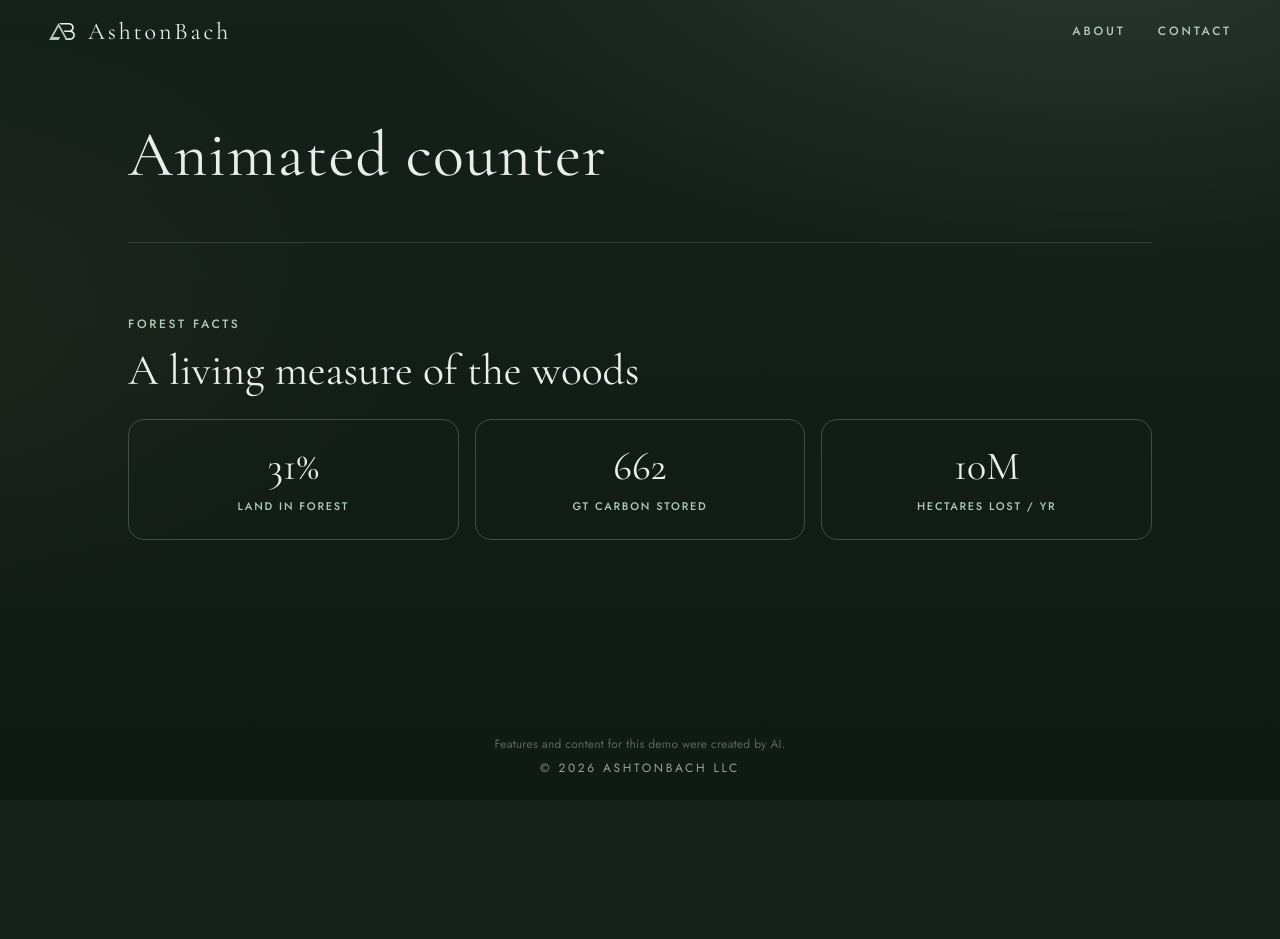
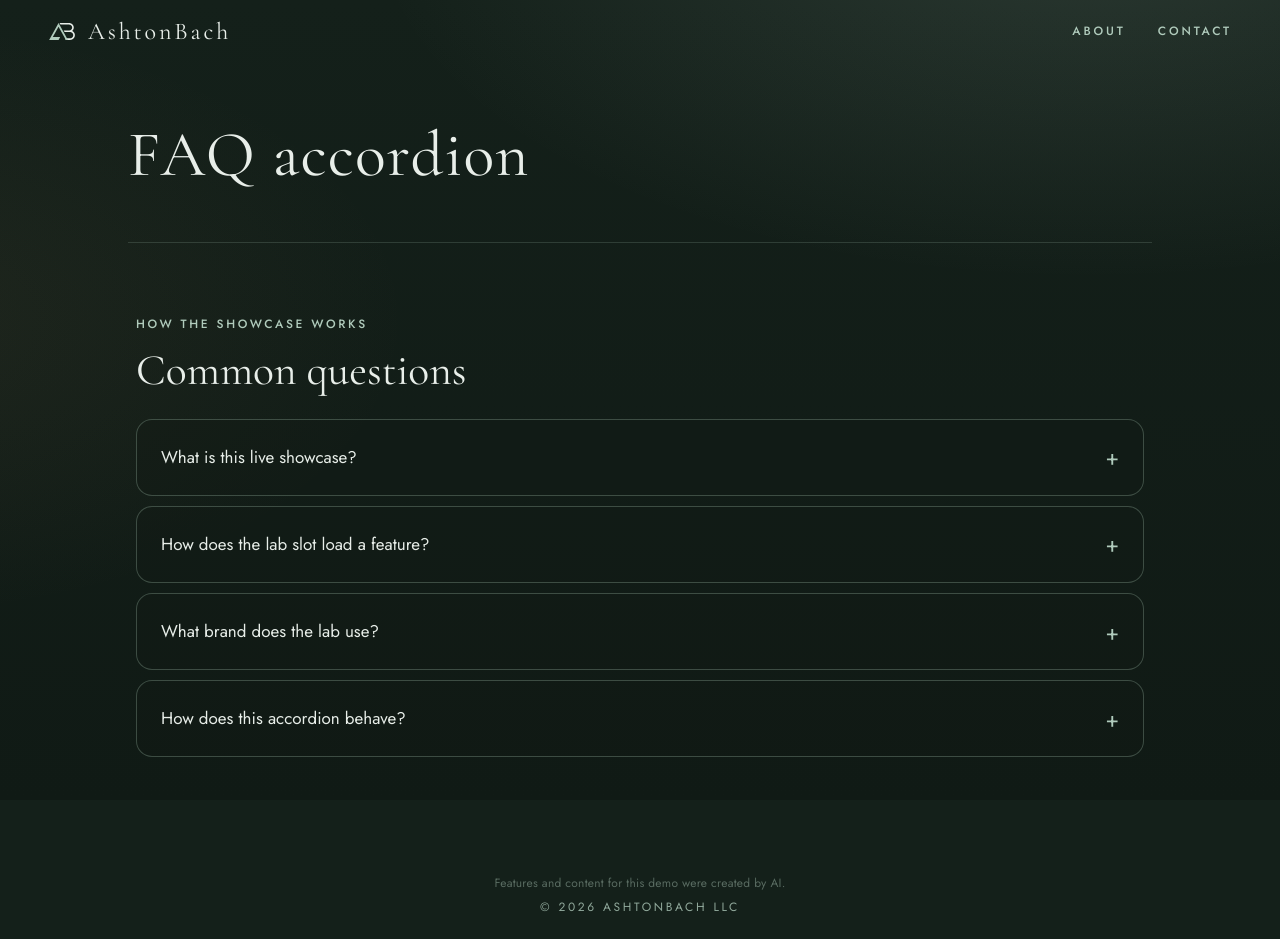
Before and after one commit to ashtonbach/agent-showcase, a Next.js app: page / in a window 1280 px wide. Before the commit the page ends 800 px from the top, so only its background shows below. Built offline with nearby package versions, Linux system fonts and the light colour scheme.

Commit message:
Coder: FAQ accordion (showcase v2) (#101)
Merged by Priya Raman (AI reviewer) after REVIEW: APPROVE 3dd8be5.

```diff
--- a/app/lab/animated-counter/index.tsx
+++ /dev/null
@@ -1,77 +0,0 @@
-"use client";
-
-import { useEffect, useRef, useState } from "react";
-
-/* FAO Global Forest Resources Assessment 2020 */
-const STATS = [
-  { final: "31%", label: "Land in forest" },
-  { final: "662", label: "Gt carbon stored" },
-  { final: "10M", label: "Hectares lost / yr" },
-];
-
-const css = `
-  .lab-wrap{width:min(960px,100%);margin:8px auto 56px;color:var(--mist,#F2EFE6)}
-  .lab-wrap .label{font-family:var(--sans);font-weight:500;letter-spacing:.16em;text-transform:uppercase;font-size:12px;color:var(--sage);margin:0 0 8px}
-  .lab-wrap h2{font-family:var(--serif);font-weight:400;font-size:30px;margin:0 0 24px;color:var(--mist,#F2EFE6)}
-  .lab-grid{display:grid;grid-template-columns:repeat(3,minmax(0,1fr));gap:16px}
-  .lab-card{border:1px solid rgba(176,203,188,.28);border-radius:16px;padding:24px;text-align:center}
-  .lab-card strong{display:block;font-family:var(--serif);font-weight:400;font-size:40px;line-height:1.1;color:var(--mist,#F2EFE6)}
-  .lab-card span{display:block;margin-top:10px;font-family:var(--sans);font-weight:500;letter-spacing:.16em;text-transform:uppercase;font-size:11px;color:var(--sage)}
-  @media (max-width:640px){.lab-grid{grid-template-columns:1fr}}
-`;
-
-function seed(text: string) {
-  const n = parseInt(text, 10);
-  return text.replace(String(n), "0");
-}
-
-export default function AnimatedCounter() {
-  const root = useRef<HTMLElement>(null);
-  const [vals, setVals] = useState(() => STATS.map((s) => seed(s.final)));
-
-  useEffect(() => {
-    const reduce = window.matchMedia("(prefers-reduced-motion: reduce)").matches;
-    if (reduce) {
-      setVals(STATS.map((s) => s.final));
-      return;
-    }
-    const node = root.current;
-    if (!node) return;
-    const io = new IntersectionObserver(([e]) => {
-      if (!e.isIntersecting) return;
-      io.disconnect();
-      const t0 = performance.now();
-      const step = (now: number) => {
-        const t = Math.min(1, (now - t0) / 1200);
-        const ease = 1 - (1 - t) ** 3;
-        setVals(
-          STATS.map((s) => {
-            const n = parseInt(s.final, 10);
-            if (t >= 1) return s.final;
-            return s.final.replace(String(n), String(Math.round(n * ease)));
-          })
-        );
-        if (t < 1) requestAnimationFrame(step);
-      };
-      requestAnimationFrame(step);
-    }, { threshold: 0.25 });
-    io.observe(node);
-    return () => io.disconnect();
-  }, []);
-
-  return (
-    <section ref={root} data-lab="animated-counter" aria-labelledby="lab-ac-title" className="lab-wrap">
-      <style>{css}</style>
-      <p className="label">Forest facts</p>
-      <h2 id="lab-ac-title">A living measure of the woods</h2>
-      <div className="lab-grid">
-        {STATS.map((s, i) => (
-          <article className="lab-card" key={s.final}>
-            <strong data-final={s.final}>{vals[i]}</strong>
-            <span>{s.label}</span>
-          </article>
-        ))}
-      </div>
-    </section>
-  );
-}
--- a/app/lab/current.json
+++ b/app/lab/current.json
@@ -1 +1 @@
-{"slug":"animated-counter"}
+{"slug":"faq-accordion"}
--- /dev/null
+++ b/app/lab/faq-accordion/index.tsx
@@ -0,0 +1,82 @@
+"use client";
+
+import { useState } from "react";
+
+const ITEMS = [
+  {
+    id: "faq-what",
+    q: "What is this live showcase?",
+    a: "This page is a timed team run. A coder ships one lab feature, then review and QA check the preview before the run closes.",
+  },
+  {
+    id: "faq-slot",
+    q: "How does the lab slot load a feature?",
+    a: "The page heading comes from the lab current slug, and the feature is the default export of that slug’s client component.",
+  },
+  {
+    id: "faq-brand",
+    q: "What brand does the lab use?",
+    a: "AshtonBach Forest Mist: dark forest green, mist-colored text, sage accents, serif headings, and small-caps labels.",
+  },
+  {
+    id: "faq-open",
+    q: "How does this accordion behave?",
+    a: "Only one answer stays open. Opening another question closes the rest, and clicking the open question again closes it.",
+  },
+];
+
+const css = `
+.lab-faq { width: min(720px, 100%); max-width: 100%; margin: 8px auto 56px; padding: 0 8px; color: var(--mist, #F2EFE6); box-sizing: border-box; }
+.lab-faq *, .lab-faq *::before, .lab-faq *::after { box-sizing: border-box; }
+.lab-faq .label { margin: 0 0 8px; font-family: var(--sans); font-weight: 500; font-size: 12px; letter-spacing: 0.16em; text-transform: uppercase; color: var(--sage); }
+.lab-faq h2 { margin: 0 0 20px; font-family: var(--serif); font-weight: 400; font-size: 30px; line-height: 1.2; color: var(--mist, #F2EFE6); }
+.lab-faq-list { display: grid; gap: 10px; }
+.lab-faq-item { border: 1px solid rgba(176, 203, 188, 0.28); border-radius: 16px; padding: 8px 24px; background: rgba(18, 26, 22, 0.35); }
+.lab-faq-q { display: flex; align-items: center; justify-content: space-between; gap: 16px; width: 100%; margin: 0; padding: 16px 0; border: 0; background: transparent; color: inherit; font: inherit; text-align: left; cursor: pointer; overflow-wrap: anywhere; }
+.lab-faq-q:focus-visible { outline: 2px solid var(--sage); outline-offset: 2px; }
+.lab-faq-mark { flex: 0 0 auto; color: var(--sage); font-size: 22px; line-height: 1; }
+.lab-faq-a { margin: 0; padding: 0 0 16px; color: #E8EEE9; line-height: 1.55; overflow-wrap: anywhere; }
+@media (prefers-reduced-motion: no-preference) {
+  .lab-faq-item { transition: border-color 160ms ease; }
+}
+`;
+
+export default function FaqAccordion() {
+  const [openId, setOpenId] = useState<string | null>(null);
+
+  function toggle(id: string) {
+    setOpenId((cur) => (cur === id ? null : id));
+  }
+
+  return (
+    <section className="lab-faq" data-lab="faq-accordion" aria-labelledby="faq-heading">
+      <style>{css}</style>
+      <p className="label">How the showcase works</p>
+      <h2 id="faq-heading">Common questions</h2>
+      <div className="lab-faq-list">
+        {ITEMS.map((item) => {
+          const isOpen = openId === item.id;
+          const panelId = `${item.id}-panel`;
+          return (
+            <div key={item.id} className="lab-faq-item">
+              <button
+                className="lab-faq-q"
+                aria-expanded={isOpen}
+                aria-controls={panelId}
+                onClick={() => toggle(item.id)}
+              >
+                <span>{item.q}</span>
+                <span className="lab-faq-mark" aria-hidden="true">
+                  {isOpen ? "−" : "+"}
+                </span>
+              </button>
+              <div id={panelId} role="region" hidden={!isOpen}>
+                <p className="lab-faq-a">{item.a}</p>
+              </div>
+            </div>
+          );
+        })}
+      </div>
+    </section>
+  );
+}
--- a/app/page.tsx
+++ b/app/page.tsx
@@ -1,4 +1,4 @@
-import Lab from "./lab/animated-counter";
+import Lab from "./lab/faq-accordion";
 import { readDemoName } from "./demo-name";
 const demoName = readDemoName();
 export default function Page() {
```
